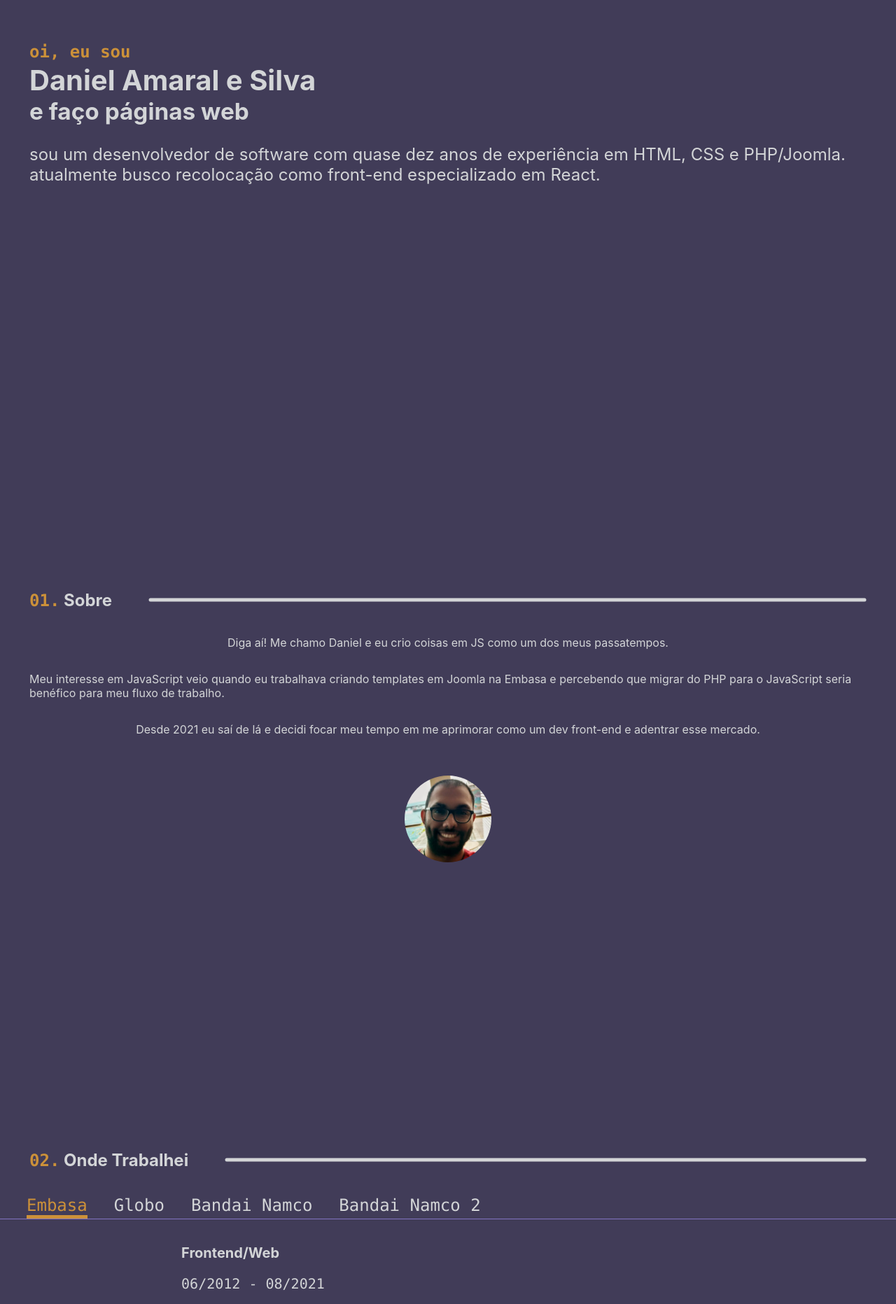
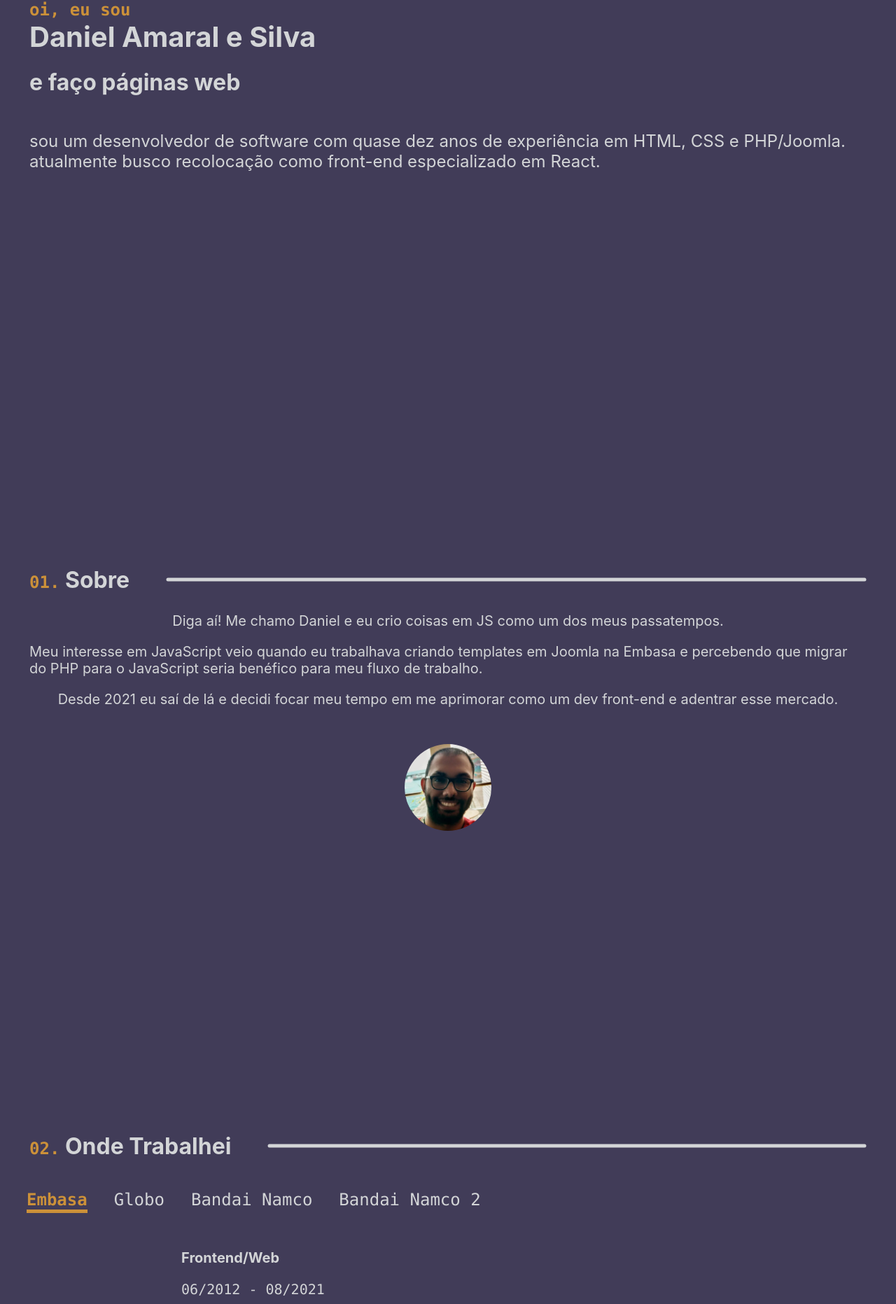
Before and after one commit to viralatron/viralatron.github.io, a React (Create React App) app: page / in a window 1280 px wide. Shown: the part 128-1991 px from the top of the page at 70% size. Built offline with nearby package versions, Linux system fonts and the light colour scheme.

Commit message:
mixin scrollbar colorido e px para rem

```diff
--- a/src/Components/Intro.jsx
+++ b/src/Components/Intro.jsx
@@ -2,9 +2,7 @@ const Intro = () => {
   return (
     <header id="intro">
       <h1>
-        <small>
-          <code>oi, eu sou</code>
-        </small>
+        <code>oi, eu sou</code>
         Daniel Amaral e Silva
         <small>e faço páginas web</small>
       </h1>
--- a/src/Components/Menu.jsx
+++ b/src/Components/Menu.jsx
@@ -13,7 +13,7 @@ const Menu = () => {
   return (
     <nav className="navbar">
       <div className="navbar__logo">
-        <a href="#intro">
+        <a href="#intro" onClick={toggleMenu}>
           <code>daniel amaral</code>
         </a>
       </div>
@@ -75,22 +75,22 @@ const Menu = () => {
       </button>
       <menu className={menu ? "navbar__menu open" : "navbar__menu"}>
         <li>
-          <a href="#sobre">
+          <a href="#sobre" onClick={toggleMenu}>
             <span>01.</span> sobre
           </a>
         </li>
         <li>
-          <a href="#experiencia">
+          <a href="#experiencia" onClick={toggleMenu}>
             <span>02.</span> experiência
           </a>
         </li>
         <li>
-          <a href="#projetos">
+          <a href="#projetos" onClick={toggleMenu}>
             <span>03.</span> projetos
           </a>
         </li>
         <li>
-          <a href="#contato">
+          <a href="#contato" onClick={toggleMenu}>
             <span>04.</span> contato
           </a>
         </li>
--- a/src/Styling/Projeto.scss
+++ b/src/Styling/Projeto.scss
@@ -5,6 +5,9 @@
     overflow-x: scroll;
     align-items: center;
     width: 100vw;
+    &::-webkit-scrollbar {
+      @include scrollbar;
+    }
   }
 }
 .projeto {
@@ -12,18 +15,19 @@
   flex: none;
   margin-left: 38px;
   margin-right: 38px;
+  margin-bottom: 2rem;
   width: calc(100% - 76px);
   &__screenshot {
     width: 50%;
     border-radius: $radius;
-    margin-bottom: 24px;
+    margin-bottom: 1.5rem;
   }
   &__descricao {
     background-color: $verde;
     padding: 17px;
     border-radius: 6px;
     box-shadow: $sombra;
-    margin-bottom: 24px;
+    margin-bottom: 1.5rem;
     h2 {
       margin-top: 0px;
       font-weight: 700;
--- a/src/styling/App.scss
+++ b/src/styling/App.scss
@@ -4,7 +4,14 @@ $verde: #037171;
 $laranja: #cc9139;
 $sombra: 0px 4px 4px rgba(0, 0, 0, 0.25);
 $radius: 6px;
-
+@mixin scrollbar {
+  background-color: #8173c2;
+  height: 0.4rem;
+  &-thumb {
+    background-color: $laranja;
+    border-radius: $radius;
+  }
+}
 html {
   scroll-behavior: smooth;
   box-sizing: border-box;
@@ -17,8 +24,8 @@ body {
 
 header,
 section {
-  min-height: calc(100vh - 151px);
-  padding: 151px 42px 0px 42px;
+  min-height: calc(100vh - 7.438rem);
+  padding: 8rem 42px 0px 42px;
 }
 @import "Header.scss";
 @import "Menu.scss";
--- a/src/styling/ExpProf.scss
+++ b/src/styling/ExpProf.scss
@@ -1,6 +1,5 @@
 .companies {
   display: flex;
-  border-bottom: 1px solid #8173c2;
   align-items: center;
   width: 100vw;
   padding: 0px;
@@ -8,7 +7,9 @@
   overflow-x: auto;
   justify-content: flex-start;
   align-items: center;
+
   li {
+    margin-bottom: 10px;
     flex: none;
     margin-left: 38px;
     &:last-of-type {
@@ -21,28 +22,40 @@
     color: $cinza;
     background: none;
     border: 0px;
-    font-size: 24px;
+    font-size: 1.5rem;
     padding: 0px 0px 5px 0px;
     margin: 0px;
     &.active {
+      font-weight: 700;
       color: $laranja;
       border-bottom: 5px solid $laranja;
       padding: 0px;
     }
   }
+  &::-webkit-scrollbar {
+    @include scrollbar;
+  }
 }
 .job {
+  margin-top: 1.625rem;
   &__cargo {
     font-size: 1.25rem;
+    margin-top: 0px;
+    margin-bottom: 1.313rem;
   }
   &__periodo {
+    margin-bottom: 0.875rem;
     font-size: 1.25rem;
   }
   &__attrib {
     font-size: 1.25rem;
+    margin-bottom: 0.875rem;
     &s {
       padding: 0px;
       list-style: "- ";
     }
   }
 }
+
+@media screen and (min-width: 768px) {
+}
--- a/src/styling/Header.scss
+++ b/src/styling/Header.scss
@@ -1,16 +1,22 @@
 header {
   h1 {
-    // margin-top: 151px;
-    font-size: 40px;
-    small {
+    font-size: 2.5rem;
+    margin-bottom: 3.125rem;
+    margin-top: 0px;
+    small,
+    code {
       display: block;
     }
+    small {
+      font-size: 2rem;
+      margin-top: 1.313rem;
+    }
     code {
-      font-size: 24px;
+      font-size: 1.5rem;
       color: $laranja;
     }
   }
   p {
-    font-size: 24px;
+    font-size: 1.5rem;
   }
 }
--- a/src/styling/Menu.scss
+++ b/src/styling/Menu.scss
@@ -1,5 +1,5 @@
 .navbar {
-  min-height: 70px;
+  min-height: 4.375rem;
   width: 100vw;
   position: fixed;
   top: 0;
@@ -8,7 +8,7 @@
   box-shadow: 0px 3px 14px 2px black;
   &__logo {
     margin: 14px 22px;
-
+    font-size: 1.25rem;
     width: 72px;
     height: 42px;
     grid-area: 1 / 1 / 2 / 2;
@@ -32,7 +32,7 @@
     }
     li {
       list-style: none;
-      font-size: 24px;
+      font-size: 1.5rem;
       margin-bottom: calc(50vh / 5);
     }
   }
--- a/src/styling/Section.scss
+++ b/src/styling/Section.scss
@@ -7,13 +7,22 @@ section {
     display: flex;
     align-items: center;
     justify-content: space-between;
-
+    margin-bottom: 1.688rem;
+    &__text {
+      font-size: 2rem;
+      margin: 0px;
+    }
     &__line {
       display: none;
     }
     code {
+      font-size: 1.5rem;
       color: $laranja;
     }
+  }
+  p {
+    font-size: 1.25rem;
+    margin-top: 0px;
   }
 }
 @media screen and (min-width: 768px) {
--- a/src/styling/Sobre.scss
+++ b/src/styling/Sobre.scss
@@ -3,6 +3,6 @@
     width: 124px;
     height: 124px;
     border-radius: 100%;
-    margin-top: 40px;
+    margin-top: 2rem;
   }
 }
```
